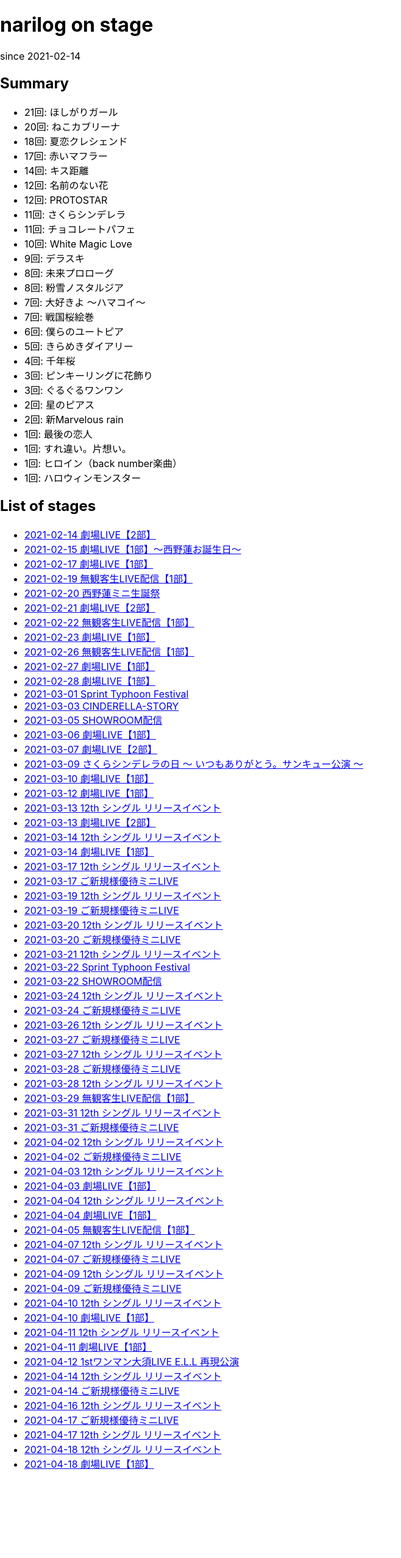
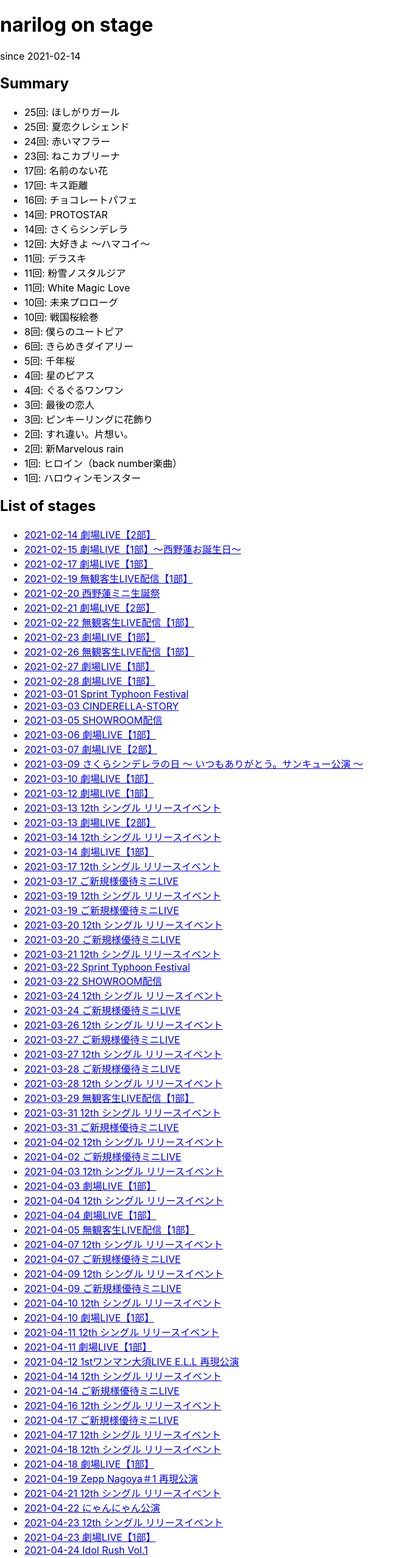
Before and after one commit to fusho-takahashi/narilog-on-stage, a Next.js app: page / in a window 1280 px wide. Shown: the top 2555 px of the page at 61% size, without its empty margins (0-658 px from the left). Before the commit the page ends 2428 px from the top, so only its background shows below. Built offline with nearby package versions, Linux system fonts and the light colour scheme.

Commit message:
add event logs

```diff
--- a/data/log.ts
+++ b/data/log.ts
@@ -726,4 +726,254 @@ export const stageLogs: EventLog[] = [
       '赤いマフラー',
     ],
   },
+  {
+    id: '2021-04-19-1',
+    date: '2021-04-19',
+    type: '劇場公演',
+    name: 'Zepp Nagoya＃1 再現公演',
+    place: '新宿アイドルステージ',
+    songs: [
+      'デラスキ',
+      'キス距離',
+      'チョコレートパフェ',
+      '粉雪ノスタルジア',
+      '未来プロローグ',
+      '夏恋クレシェンド',
+    ],
+  },
+  {
+    id: '2021-04-21-release-event',
+    date: '2021-04-21',
+    type: 'リリースイベント',
+    name: '12th シングル リリースイベント',
+    place: '秋葉原アイドルステージ',
+    songs: ['夏恋クレシェンド'],
+  },
+  {
+    id: '2021-04-22-1',
+    date: '2021-04-22',
+    type: '劇場公演',
+    name: 'にゃんにゃん公演',
+    place: '新宿アイドルステージ',
+    songs: [
+      'チョコレートパフェ',
+      '僕らのユートピア',
+      'ほしがりガール',
+      '大好きよ 〜ハマコイ〜',
+    ],
+  },
+  {
+    id: '2021-04-23-release-event',
+    date: '2021-04-23',
+    type: 'リリースイベント',
+    name: '12th シングル リリースイベント',
+    place: '秋葉原アイドルステージ',
+    songs: ['チョコレートパフェ'],
+  },
+  {
+    id: '2021-04-23-1',
+    date: '2021-04-23',
+    type: '劇場公演',
+    name: '劇場LIVE【1部】',
+    place: '秋葉原アイドルステージ',
+    songs: [
+      '千年桜',
+      '戦国桜絵巻',
+      '星のピアス',
+      '名前のない花',
+      'ねこカブリーナ',
+    ],
+  },
+  {
+    id: '2021-04-24-idol-rush-1',
+    date: '2021-04-24',
+    type: '外部ライブ',
+    name: 'Idol Rush Vol.1',
+    place: '新宿アルタKeyStudio',
+    songs: [
+      'さくらシンデレラ',
+      '夏恋クレシェンド',
+      '大好きよ 〜ハマコイ〜',
+      '赤いマフラー',
+    ],
+  },
+  {
+    id: '2021-04-24-release-event',
+    date: '2021-04-24',
+    type: 'リリースイベント',
+    name: '12th シングル リリースイベント',
+    place: '秋葉原アイドルステージ',
+    songs: ['すれ違い。片想い。'],
+  },
+  {
+    id: '2021-04-24-1',
+    date: '2021-04-24',
+    type: '劇場公演',
+    name: '劇場LIVE【1部】',
+    place: '秋葉原アイドルステージ',
+    songs: [],
+  },
+  {
+    id: '2021-04-25-release-event',
+    date: '2021-04-25',
+    type: 'リリースイベント',
+    name: '12th シングル リリースイベント',
+    place: '秋葉原アイドルステージ',
+    songs: ['名前のない花'],
+  },
+  {
+    id: '2021-04-25-1',
+    date: '2021-04-25',
+    type: '劇場公演',
+    name: '劇場LIVE【1部】',
+    place: '秋葉原アイドルステージ',
+    songs: [
+      '最後の恋人',
+      'キス距離',
+      'チョコレートパフェ',
+      '赤いマフラー',
+      '大好きよ 〜ハマコイ〜',
+      '夏恋クレシェンド',
+    ],
+  },
+  {
+    id: '2021-04-28-release-event',
+    date: '2021-04-28',
+    type: 'リリースイベント',
+    name: '12th シングル リリースイベント',
+    place: '秋葉原アイドルステージ',
+    songs: [],
+  },
+  {
+    id: '2021-04-28-1',
+    date: '2021-04-28',
+    type: '劇場公演',
+    name: '劇場LIVE【1部】',
+    place: '秋葉原アイドルステージ',
+    songs: [
+      '粉雪ノスタルジア',
+      'PROTOSTAR',
+      'ほしがりガール',
+      '未来プロローグ',
+    ],
+  },
+  {
+    id: '2021-04-29-release-event',
+    date: '2021-04-29',
+    type: 'リリースイベント',
+    name: '12th シングル リリースイベント',
+    place: '秋葉原アイドルステージ',
+    songs: ['夏恋クレシェンド'],
+  },
+  {
+    id: '2021-04-29-1',
+    date: '2021-04-29',
+    type: '劇場公演',
+    name: '劇場LIVE【1部】',
+    place: '秋葉原アイドルステージ',
+    songs: ['戦国桜絵巻', 'きらめきダイアリー', 'ぐるぐるワンワン'],
+  },
+  {
+    id: '2021-05-01-release-event',
+    date: '2021-05-01',
+    type: 'リリースイベント',
+    name: '12th シングル リリースイベント',
+    place: '秋葉原アイドルステージ',
+    songs: ['PROTOSTAR'],
+  },
+  {
+    id: '2021-05-01-2',
+    date: '2021-05-01',
+    type: '劇場公演',
+    name: 'さくらシンデレラ✗イチゴゼロ　～イチゴゼロお披露目～',
+    place: '秋葉原アイドルステージ',
+    songs: [
+      '名前のない花',
+      'さくらシンデレラ',
+      'ねこカブリーナ',
+      '粉雪ノスタルジア',
+      '赤いマフラー',
+    ],
+  },
+  {
+    id: '2021-05-02-1',
+    date: '2021-05-02',
+    type: '劇場公演',
+    name: '劇場LIVE【1部】',
+    place: '秋葉原アイドルステージ',
+    songs: [
+      'チョコレートパフェ',
+      '夏恋クレシェンド',
+      '星のピアス',
+      '大好きよ 〜ハマコイ〜',
+      '赤いマフラー',
+    ],
+  },
+  {
+    id: '2021-05-02-release-event',
+    date: '2021-05-02',
+    type: 'リリースイベント',
+    name: '12th シングル リリースイベント',
+    place: '秋葉原アイドルステージ',
+    songs: ['僕らのユートピア'],
+  },
+  {
+    id: '2021-05-03-1',
+    date: '2021-05-03',
+    type: '劇場公演',
+    name: '劇場LIVE【1部】',
+    place: '秋葉原アイドルステージ',
+    songs: ['赤いマフラー', '名前のない花', '戦国桜絵巻', 'キス距離'],
+  },
+  {
+    id: '2021-05-03-release-event',
+    date: '2021-05-03',
+    type: 'リリースイベント',
+    name: '12th シングル リリースイベント',
+    place: '秋葉原アイドルステージ',
+    songs: ['White Magic Love'],
+  },
+  {
+    id: '2021-05-04-release-event',
+    date: '2021-05-04',
+    type: 'リリースイベント',
+    name: '12th シングル リリースイベント',
+    place: '秋葉原アイドルステージ',
+    songs: ['名前のない花'],
+  },
+  {
+    id: '2021-05-04-1',
+    date: '2021-05-04',
+    type: '劇場公演',
+    name: '劇場LIVE【1部】',
+    place: '秋葉原アイドルステージ',
+    songs: [
+      'さくらシンデレラ',
+      'ほしがりガール',
+      'ねこカブリーナ',
+      '最後の恋人',
+      '赤いマフラー',
+    ],
+  },
+  {
+    id: '2021-05-07-release-event',
+    date: '2021-05-07',
+    type: 'リリースイベント',
+    name: '12th シングル リリースイベント',
+    place: '秋葉原アイドルステージ',
+    songs: ['デラスキ'],
+  },
+  {
+    id: '2021-05-07-1',
+    date: '2021-05-07',
+    type: '劇場公演',
+    name: '劇場LIVE【1部】',
+    place: '秋葉原アイドルステージ',
+    songs: [
+      'ほしがりガール',
+      '夏恋クレシェンド',
+      '大好きよ 〜ハマコイ〜',
+      '赤いマフラー',
+    ],
+  },
 ]
```
